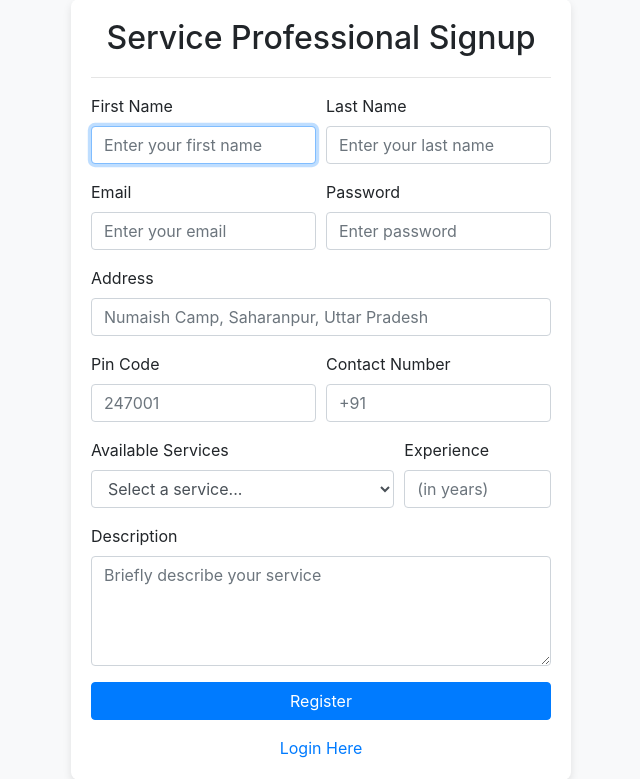
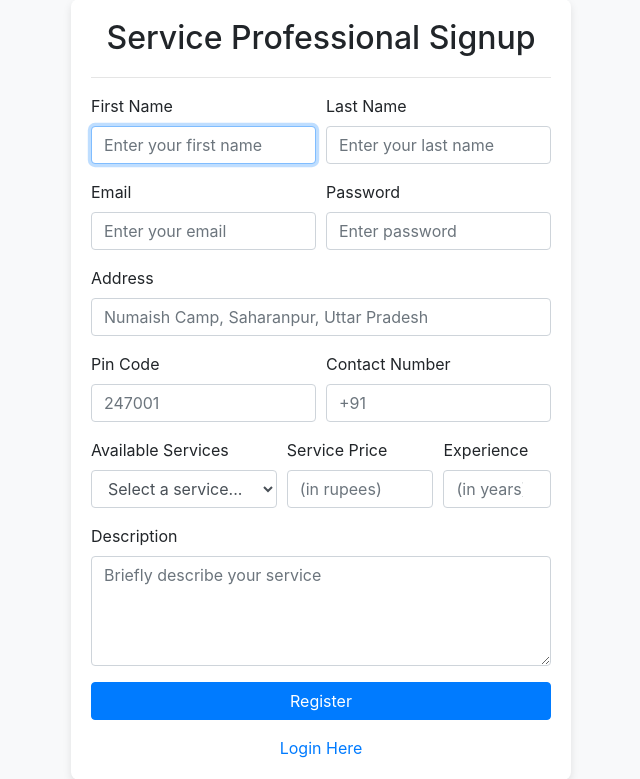
Before and after one commit to SamarKamboj/App-Development-1, a Flask app: page /professional_signup in a window 1280 px wide. Shown: the part 51-830 px from the top of the page, without its empty margins (319-959 px from the left). Run offline with Flask 3, Linux system fonts and the light colour scheme; data comes from the database, SQL or seed files in the repository; parts of the project's set-up code (start-up, migrations or seed data) failed here and were passed over.

Commit message:
updated version

```diff
--- a/app.py
+++ b/app.py
@@ -79,12 +79,13 @@ def professional_signup():
         email = request.form.get("email")
         password = request.form.get("password")
         service = request.form.get("service")
+        service_price = request.form.get("service_price")
         experience = request.form.get("experience")
         description = request.form.get("description")
         helper.add_professional(fname=fname, lname=lname, email=email, password=password,
                                 address=address, pincode=pincode, service_id=service,
                                 experience=experience, description=description,
-                                contact_number=contact_number)
+                                contact_number=contact_number, price=service_price)
         flash("Successfully signed up!", 'success')
         return redirect("/login")
     else:
@@ -200,6 +201,7 @@ def edit_profile(user_type):
             'pincode': request.form.get("pincode"),
             'contact_number': request.form.get("contact_number"),
             'service_id': request.form.get("service"),
+            'service_price': request.form.get("service_price"),
             'experience': request.form.get("experience"),
             'description': request.form.get("description"),
         }
--- a/helper.py
+++ b/helper.py
@@ -54,13 +54,13 @@ def delete_customer(id):
         db.execute("DELETE FROM customers WHERE id = ?", (id,))
         connection.commit()
 
-def add_professional(fname, lname, email, password, service_id, experience, address, pincode, description, contact_number):
+def add_professional(fname, lname, email, password, service_id, experience, address, pincode, description, contact_number, price):
     with get_db() as connection:
         db = connection.cursor()
         if service_id:
-            db.execute('''INSERT INTO professionals (fname, lname, email, password, service_id, experience, address, pincode, description, contact_number)
-                VALUES (?, ?, ?, ?, ?, ?, ?, ?, ?, ?)''',
-                (fname, lname, email, password, service_id, experience, address, pincode, description, contact_number)
+            db.execute('''INSERT INTO professionals (fname, lname, email, password, service_id, service_price, experience, address, pincode, description, contact_number)
+                VALUES (?, ?, ?, ?, ?, ?, ?, ?, ?, ?, ?)''',
+                (fname, lname, email, password, service_id, price, experience, address, pincode, description, contact_number)
             )
             connection.commit()
         else:
@@ -185,10 +185,11 @@ def update_profile(user, user_info):
         db = connection.cursor()
         if user == 'professional':
             db.execute('''UPDATE professionals SET fname = ?, lname = ?, address = ?, pincode = ?,
-                       contact_number = ?, service_id = ?, experience = ?, description = ?
+                       contact_number = ?, service_id = ?, service_price = ?, experience = ?, description = ?
                        WHERE id = ?''',
                        (user_info['fname'], user_info['lname'], user_info['address'],
-                        user_info['pincode'], user_info['contact_number'], user_info['service_id'],
+                        user_info['pincode'], user_info['contact_number'],
+                        user_info['service_id'], user_info['service_price'],
                         user_info['experience'], user_info['description'], user_info['id']))
         elif user == 'customer':
             db.execute("UPDATE customers SET fname = ?, lname = ?, address = ?, pincode = ?, contact_number = ? WHERE id = ?",
--- a/schema.sql
+++ b/schema.sql
@@ -8,7 +8,7 @@ CREATE TABLE "services" (
     "id" INTEGER,
     "name" TEXT NOT NULL UNIQUE,
     "description" TEXT NOT NULL,
-    "price" REAL NOT NULL,
+    "base_price" REAL NOT NULL,
     PRIMARY KEY("id")
 );
 
@@ -22,6 +22,7 @@ CREATE TABLE "professionals" (
     "email" TEXT NOT NULL UNIQUE,
     "password" TEXT NOT NULL,
     "service_id" INTEGER NOT NULL,
+    "service_price" REAL NOT NULL,
     "experience" INTEGER NOT NULL,
     "description" TEXT NOT NULL,
     "date_created" DATETIME DEFAULT CURRENT_TIMESTAMP,
@@ -63,7 +64,7 @@ CREATE TABLE "service_requests" (
 INSERT OR IGNORE INTO "admins"
 VALUES ('admin', 'admin');
 
-INSERT OR IGNORE INTO "services" ("name", "description", "price")
+INSERT OR IGNORE INTO "services" ("name", "description", "base_price")
 VALUES ('Saloon', 'We provide best hair cut for men and women in the market at a very low price.',199.99),
 ('Cleaning', 'We provide cleaning of toilets at a very low price', 999),
 ('Cook', "Cooks are a need in today's life where both men and women go to work. Our active customers trust us the most. Price below is per month.", 2199);
--- a/templates/add_service_modal.html
+++ b/templates/add_service_modal.html
@@ -17,7 +17,7 @@
                         <textarea class="form-control" id="description" name="description" rows="5"></textarea>
                     </div>
                     <div class="form-group">
-                        <label for="price">Price</label>
+                        <label for="price">Base Price</label>
                         <input type="number" min="1" step="any" class="form-control" id="price" name="price" required>
                     </div>
                 </form>
--- a/templates/admin.html
+++ b/templates/admin.html
@@ -82,7 +82,7 @@
                                 <tr>
                                     <th>ID</th>
                                     <th>Service Name</th>
-                                    <th>Price</th>
+                                    <th>Base Price</th>
                                     <th>Action</th>
                                 </tr>
                             </thead>
@@ -96,7 +96,7 @@
                                         {% include 'service_info_modal.html' %}
                                     </td>
                                     <td>{{ service["name"] }}</td>
-                                    <td>{{ service["price"] }}</td>
+                                    <td>{{ service["base_price"] }}</td>
                                     <td>
                                         <div class="button-group">
                                             <button type="button" class="btn btn-outline-primary btn-sm"
--- a/templates/professional_info_modal.html
+++ b/templates/professional_info_modal.html
@@ -15,6 +15,7 @@
                 <p style="text-align: left;"><strong>Pincode:</strong> {{ professional['pincode'] }}</p>
                 <p style="text-align: left;"><strong>Contact Number:</strong> {{ professional['contact_number'] }}</p>
                 <p style="text-align: left;"><strong>Service ID:</strong> {{ professional['service_id'] }}</p>
+                <p style="text-align: left;"><strong>Service Price:</strong> {{ professional['service_price'] }}</p>
                 <p style="text-align: left;"><strong>Email:</strong> {{ professional['email'] }}</p>
                 <p style="text-align: left;"><strong>Experience:</strong> {{ professional['experience'] }}</p>
                 <p style="word-wrap: break-word; word-break: break-word; text-align: left;"><strong>Description:</strong> {{ professional['description'] }}</p>
--- a/templates/professional_signup.html
+++ b/templates/professional_signup.html
@@ -95,7 +95,7 @@
 
             <!-- Experience and Services -->
             <div class="form-row">
-                <div class="form-group col-md-8">
+                <div class="form-group col-md-5">
                     <label for="services">Available Services</label>
                     <select class="form-control" id="services" name="service" required>
                         <option value="" disabled selected>Select a service...</option>
@@ -105,6 +105,11 @@
                     </select>
                 </div>
                 <div class="form-group col-md-4">
+                    <label for="experience">Service Price</label>
+                    <input type="number" class="form-control" id="service_price" min="1" step="any" name="service_price" placeholder="(in rupees)"
+                        required>
+                </div>
+                <div class="form-group col-md-3">
                     <label for="experience">Experience</label>
                     <input type="number" class="form-control" id="experience" name="experience" placeholder="(in years)"
                         required>
--- a/templates/profile.html
+++ b/templates/profile.html
@@ -48,6 +48,7 @@
                 <p style="text-align: left;"><strong>Pincode:</strong> {{ professional['pincode'] }}</p>
                 <p style="text-align: left;"><strong>Contact Number:</strong> {{ professional['contact_number'] }}</p>
                 <p style="text-align: left;"><strong>Service:</strong> {{ professional['service_id'] }}</p>
+                <p style="text-align: left;"><strong>Service Price:</strong> {{ professional['service_price'] }}</p>
                 <p style="text-align: left;"><strong>Email:</strong> {{ professional['email'] }}</p>
                 <p style="text-align: left;"><strong>Experience:</strong> {{ professional['experience'] }}</p>
                 <p style="word-wrap: break-word; word-break: break-word; text-align: left;">
--- a/templates/service_info_modal.html
+++ b/templates/service_info_modal.html
@@ -12,7 +12,7 @@
                 <p style="text-align: left;"><strong>ID:</strong> {{ service['id'] }}</p>
                 <p style="text-align: left;"><strong>Name:</strong> {{ service['name'] }}</p>
                 <p style="word-wrap: break-word; word-break: break-word; text-align: left;"><strong>Description:</strong> {{ service['description'] }}</p>
-                <p style="text-align: left;"><strong>Price:</strong> {{ service['price'] }}</p>
+                <p style="text-align: left;"><strong>Price:</strong> {{ service['base_price'] }}</p>
             </div>
         </div>
     </div>
```
Also changed, not shown: templates/edit_profile.html (+9 -4 lines).
